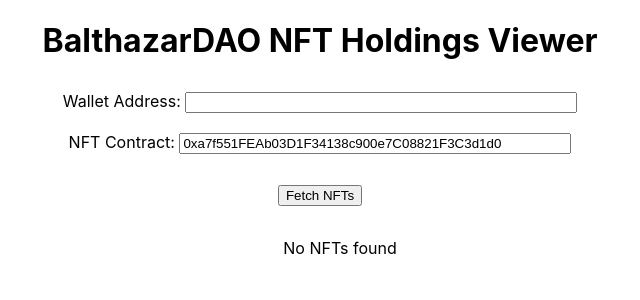
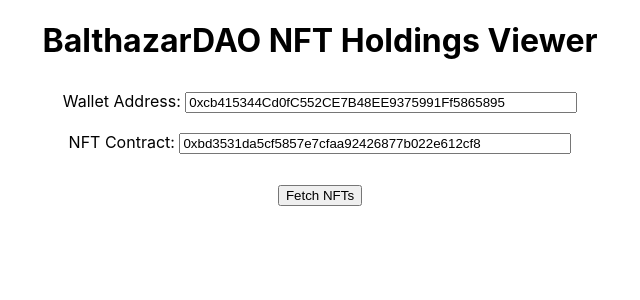
Before and after one commit to redmont/balthazar-DAO-NFT, a React (Create React App) app in the folder frontend/: page / in a window 1280 px wide. Shown: the top 300 px of the page, without its empty margins (320-960 px from the left). Built offline with nearby package versions, Linux system fonts and the light colour scheme.

Commit message:
No NFT error logic

```diff
--- a/frontend/src/App.tsx
+++ b/frontend/src/App.tsx
@@ -2,13 +2,17 @@ import React, { useState } from "react";
 import NFTList from "./components/NFTList";
 import axios from "axios";
 
+const pudgyPenguinContractAddress = `0xbd3531da5cf5857e7cfaa92426877b022e612cf8`;
+const testWallet = `0xcb415344Cd0fC552CE7B48EE9375991Ff5865895`;
+
 const App: React.FC = () => {
-  const [address, setAddress] = useState<string>("");
+  const [address, setAddress] = useState<string>(testWallet);
   const [loading, setLoading] = useState<Boolean>(false);
+
   const [contractAddress, setContractAddress] = useState<string>(
-    "0xa7f551FEAb03D1F34138c900e7C08821F3C3d1d0"
+    pudgyPenguinContractAddress
   );
-  const [nfts, setNfts] = useState<any[]>([]);
+  const [nfts, setNfts] = useState<any[]>([{}]);
 
   const handleFetchNFTs = async () => {
     try {
@@ -44,7 +48,6 @@ const App: React.FC = () => {
           value={contractAddress}
           onChange={(e) => setContractAddress(e.target.value)}
           placeholder="NFT Contract Address"
-          defaultValue={"0xa7f551FEAb03D1F34138c900e7C08821F3C3d1d0"}
         />
       </div>
       <br></br>
--- a/frontend/src/components/NFTList.tsx
+++ b/frontend/src/components/NFTList.tsx
@@ -28,10 +28,11 @@ const NFTList: React.FC<NFTListProps> = ({ nfts, loading }) => {
         placeContent: "center",
         flexDirection: "row",
         flexWrap: "wrap",
+        padding: 0,
       }}
     >
       {nfts.length === 0 ? (
-        <p>No NFTs found</p>
+        <div>No NFTs found</div>
       ) : (
         nfts.map((nft) => (
           <li
@@ -42,13 +43,13 @@ const NFTList: React.FC<NFTListProps> = ({ nfts, loading }) => {
             }}
           >
             <div>
-              <img src={nft.image.thumbnailUrl} alt={nft.name} />
+              <img src={nft.image?.thumbnailUrl} alt={nft.name} />
             </div>
             <div>
               <h3>{nft.name}</h3>
-              <p>ID: {nft.tokenId}</p>
+              <p>{nft.tokenId && `ID: ${nft.tokenId}`}</p>
               <div>
-                {nft.traits.map((trait) => {
+                {nft.traits?.map((trait) => {
                   return (
                     <div style={{ textTransform: "capitalize", padding: 3 }}>
                       {trait.trait_type}: {trait.value}
```
